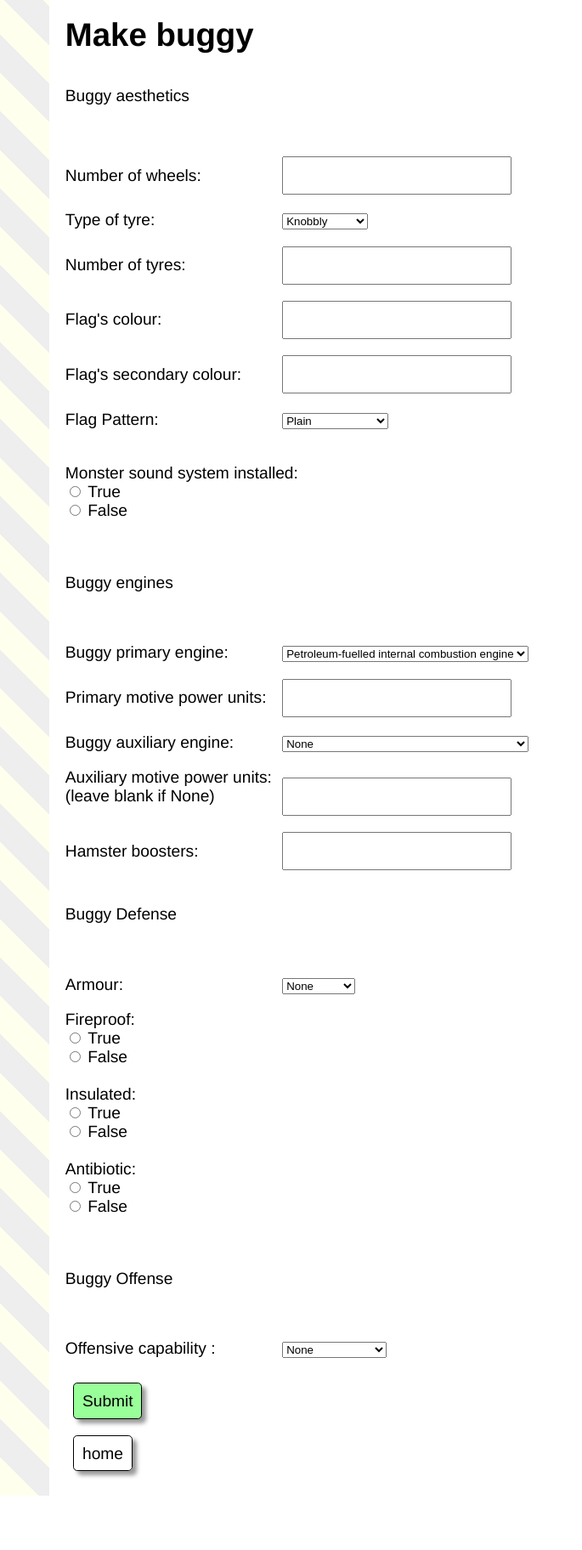
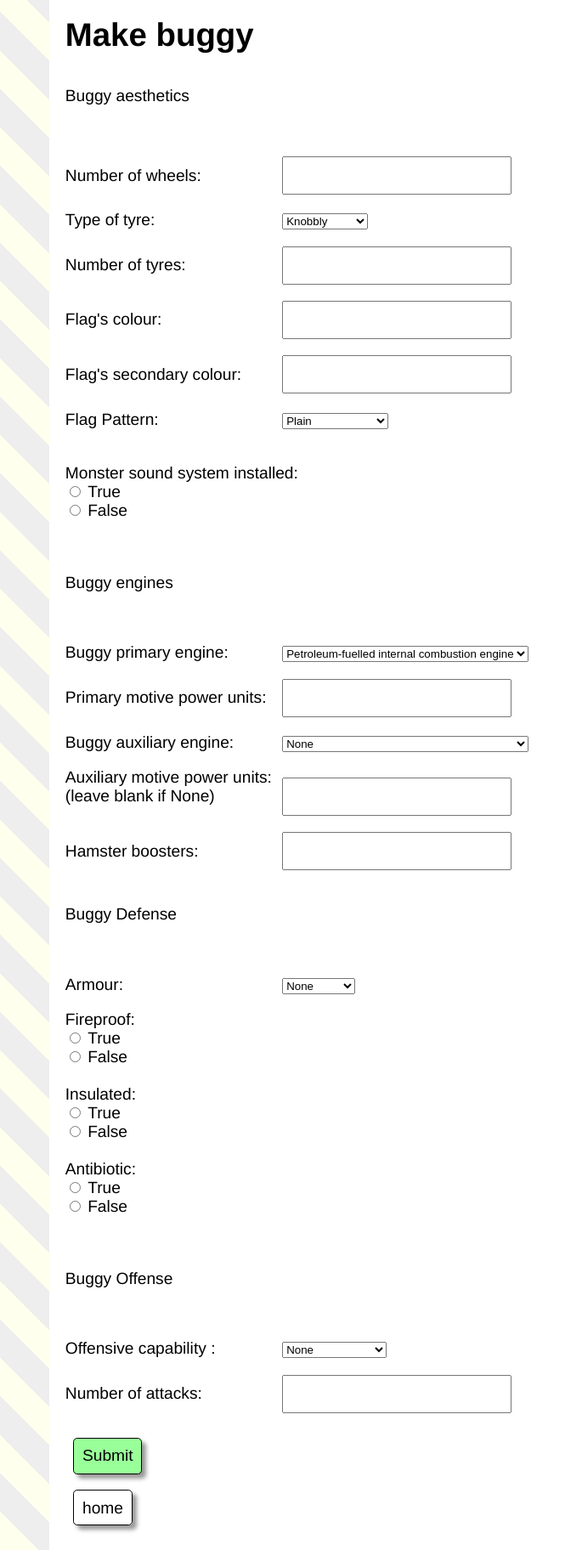
Before and after one commit to E-gonito/CS1999-buggy-race-editor, a Flask app: page /new in a window 1280 px wide. Shown: the whole page at 85% size, without its empty margins (0-685 px from the left). Before the commit the page ends 1760 px from the top, so only its background shows below. Run offline with Flask 2, Linux system fonts and the light colour scheme.

Commit message:
added number of attacks

```diff
--- a/app.py
+++ b/app.py
@@ -110,13 +110,20 @@ def create_buggy():
     banging = request.form['banging']
     #offense
     attack = request.form['attack']
+    #qty_attacks
+    qty_attacks = request.form['qty_attacks']
+    if not qty_attacks.isdigit() or int(qty_attacks) < 0:
+        msg = "You have entered a invalid number for the amount attacks, please enter a integer bigger than or equal to 0"
+        return render_template("buggy-form.html", msg=msg)
+    #algo
+    algo = request.form['algo']
 
     try:
       with sql.connect(DATABASE_FILE) as con:
         cur = con.cursor()
         cur.execute(
-           "UPDATE buggies set qty_wheels=?, flag_color=?, flag_color_secondary=?, flag_pattern=?, power_type=?, power_units=?, aux_power_type=?, aux_power_units=?, hamster_booster=?, tyres=?, qty_tyres=?, armour=?, fireproof=?, insulated=?, antibiotic=?, banging=?, attack=? WHERE id=?",
-           (qty_wheels, flag_color, flag_color_secondary,flag_pattern, power_type, power_units, aux_power_type, aux_power_units, hamster_booster, tyres, qty_tyres, armour, fireproof, insulated, antibiotic, banging, attack, DEFAULT_BUGGY_ID)
+           "UPDATE buggies set qty_wheels=?, flag_color=?, flag_color_secondary=?, flag_pattern=?, power_type=?, power_units=?, aux_power_type=?, aux_power_units=?, hamster_booster=?, tyres=?, qty_tyres=?, armour=?, fireproof=?, insulated=?, antibiotic=?, banging=?, attack=?, qty_attacks=?, algo=? WHERE id=?",
+           (qty_wheels, flag_color, flag_color_secondary,flag_pattern, power_type, power_units, aux_power_type, aux_power_units, hamster_booster, tyres, qty_tyres, armour, fireproof, insulated, antibiotic, banging, attack, qty_attacks, algo, DEFAULT_BUGGY_ID)
          )
         con.commit()
         msg = "Record successfully saved"
--- a/init_db.py
+++ b/init_db.py
@@ -30,6 +30,7 @@ con.execute("""
     flag_color            VARCHAR(20),
     flag_color_secondary  VARCHAR(20),
     flag_pattern          VARCHAR(20),
+    banging               BOOLEAN,
     power_type            VARCHAR(20),
     power_units           INTEGER DEFAULT 1,
     aux_power_type        VARCHAR(20),
@@ -41,8 +42,9 @@ con.execute("""
     fireproof             BOOLEAN,
     insulated             BOOLEAN,
     antibiotic            BOOLEAN,
-    banging               BOOLEAN,
-    attack                VARCHAR(20)
+    attack                VARCHAR(20),
+    qty_attacks           INTEGER DEFAULT 0,
+    algo                  VARCHAR(20)
 
 
   )
--- a/templates/buggy-form.html
+++ b/templates/buggy-form.html
@@ -164,6 +164,10 @@
 	</select>
 	</p>
 
+	<p>
+    <label for="qty_attacks">Number of attacks:</label>
+    <input type="text" name="qty_attacks" /> <br>
+	</p>
 
 
 
--- a/templates/buggy.html
+++ b/templates/buggy.html
@@ -59,6 +59,9 @@
 	<tr>
      <td>Offensive capability:</td> <td> {{ buggy['attack'] }} </td>
     </tr>
+	<tr>
+     <td>Number of attacks:</td> <td> {{ buggy['qty_attacks'] }} </td>
+    </tr>
 
   </table>
 
```
